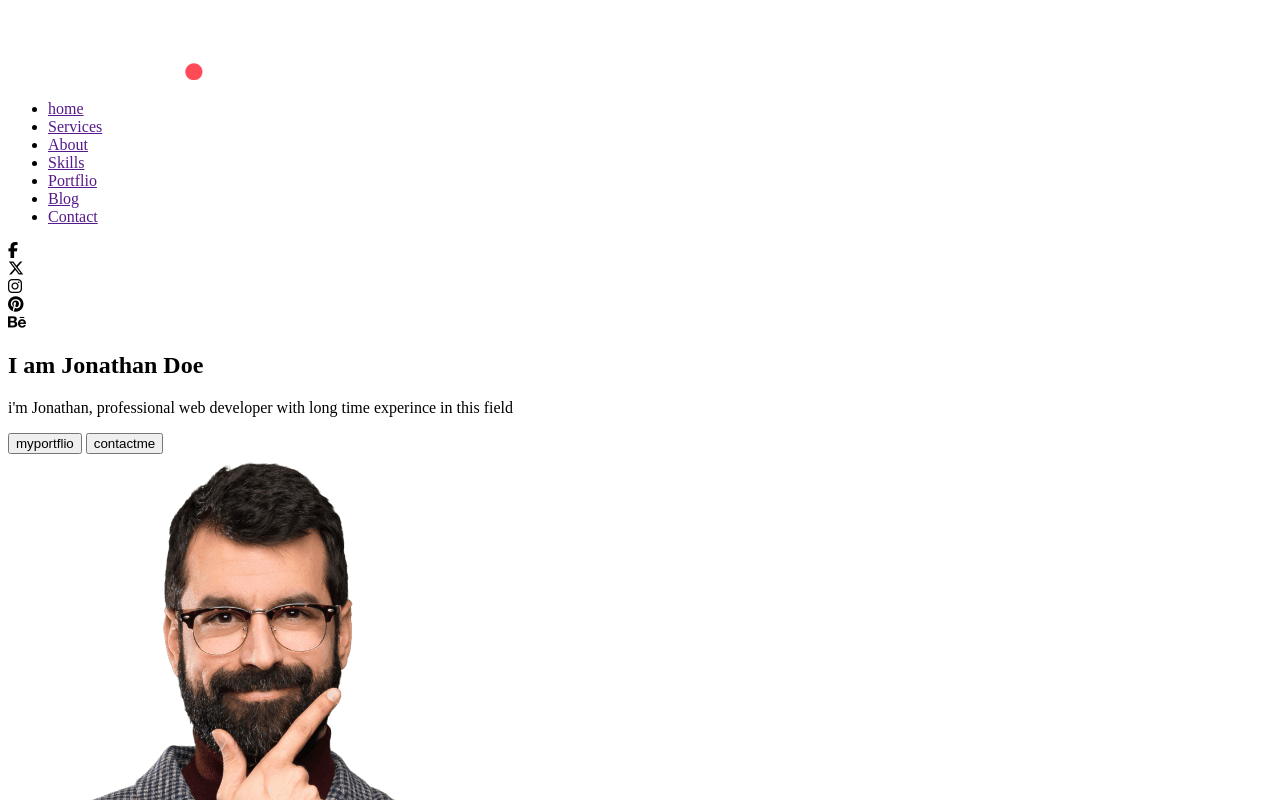
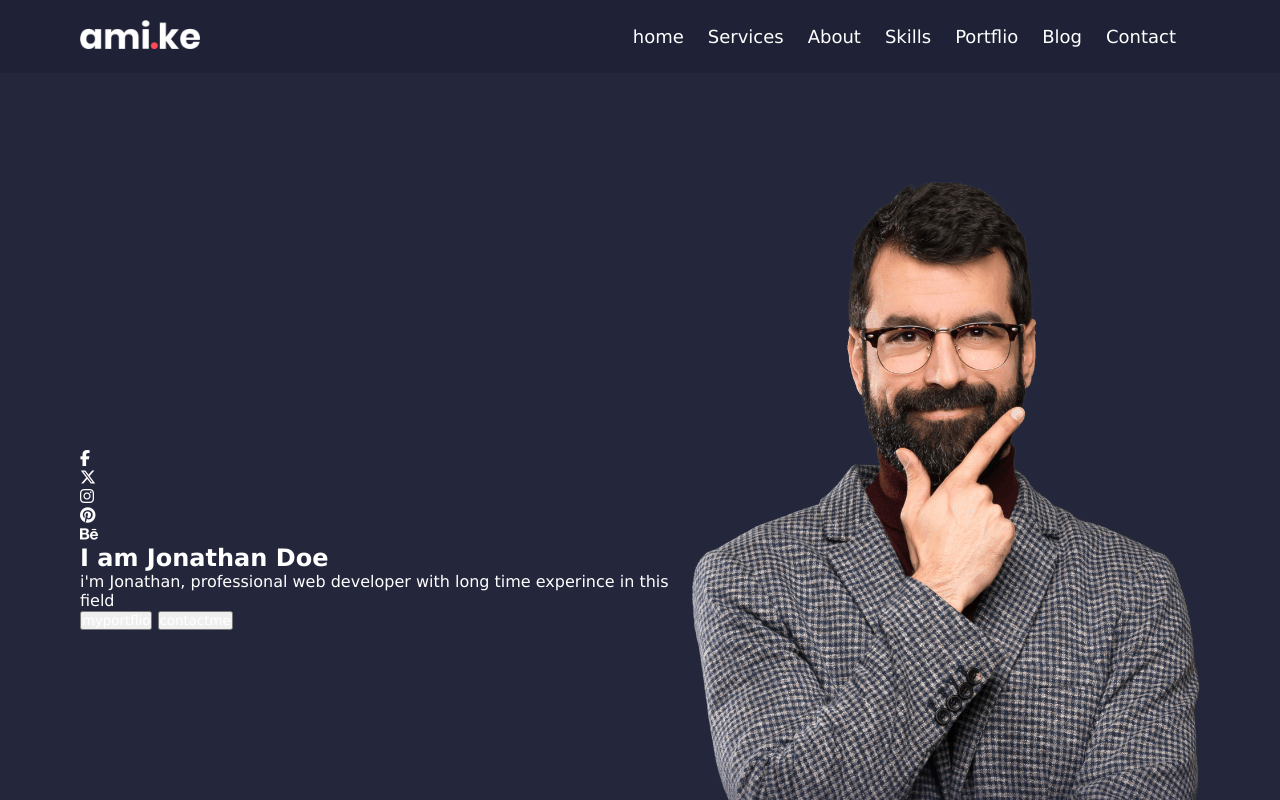
Before and after one commit to kashle/My-portflio, a plain HTML site: page index.html in a window 1280 px wide. Shown: the top 800 px of the page. Drawn offline with Linux system fonts and the light colour scheme.

Commit message:
section 1

```diff
--- a/index.html
+++ b/index.html
@@ -5,30 +5,33 @@
     <meta name="viewport" content="width=device-width, initial-scale=1.0">
     <!-- front awesome icons link  -->
     <script src="https://kit.fontawesome.com/35a44a0ec2.js" crossorigin="anonymous"></script>
+    <!-- css style link  -->
+    <link rel="stylesheet" href="style/style.css">
+
     <title>My portflio</title>
 
 </head>
 <body>
-    <header>
-        <div id="brand"><img src="./image/amake.png" alt="brandlogo">
+    <header id="header" class="horizontal">
+        <div id="brand"><img id="brandlogo" src="./image/amake.png" alt="brandlogo">
         </div>
 
         <nav id="navbar">
-            <ul>
-                <li><a href="">home</a></li>
-                <li><a href="">Services</a></li>
-                <li><a href="">About</a></li>
-                <li><a href="">Skills</a></li>
-                <li><a href="">Portflio</a></li>
-                <li><a href="">Blog</a></li>
-                <li><a href="">Contact</a></li>
+            <ul class="horizontal">
+                <li class="navitem"><a href="">home</a></li>
+                <li class="navitem"><a href="">Services</a></li>
+                <li class="navitem"><a href="">About</a></li>
+                <li class="navitem"><a href="">Skills</a></li>
+                <li class="navitem"><a href="">Portflio</a></li>
+                <li class="navitem"><a href="">Blog</a></li>
+                <li class="navitem"><a href="">Contact</a></li>
             </ul>
         </nav>
     </header>
 
     <main>
         <!-- home section  -->
-        <section id="home">
+        <section id="home" class="horizontal">
             <div id="left">
                 <div id="socialicon">
                     <div id="icon"><i class="fa-brands fa-facebook-f"></i></div>
@@ -42,16 +45,19 @@
                     <div id="icon"><i class="fa-brands fa-behance"></i></div>
 
                 </div>
+
                 <div id="idintrotext">
                     <h2>I am Jonathan Doe</h2>
                 <p>i'm Jonathan, professional web developer with long time experince in this field</p>
 
                 </div>
+
+                <div id="actionbutton">
+                    <button>myportflio</button>
+                    <button>contactme</button>
+                </div>
             </div>
-            <div id="actionbutton">
-                <button>myportflio</button>
-                <button>contactme</button>
-            </div>
+
             <div id="right">
                 <img src="./image/whiteman.png" alt="whiteman">
             </div>
@@ -115,7 +121,14 @@
         </section>
 
         <!-- about section  -->
-        <section id="about"></section>
+        <section id="about">
+
+            <h1> About ME</h1>
+            <p>Lorem ipsum dolor sit, amet consectetur adipisicing elit. Quod impedit sapiente fugiat, dolore similique repellendus molestiae consequatur sed dolorem ut quo molestias esse numquam ipsa facere modi tempora at. Ullam!</p>
+
+            <div> Lorem ipsum dolor sit amet consectetur adipisicing elit. Esse iure pariatur nostrum cum aliquid laudantium dolorum magni, et est ad, ducimus, cumque ratione nulla. Blanditiis animi iste quidem delectus. Quibusdam.</div>
+
+        </section>
 
         <!-- skills section  -->
         <section id="skills"></section>
--- /dev/null
+++ b/style/style.css
@@ -0,0 +1,53 @@
+*{
+    margin: 0%;
+    padding: 0%;
+    box-sizing: border-box;
+    font-family: 'Lucida Sans', 'Lucida Sans Regular', 'Lucida Grande', 'Lucida Sans Unicode', Geneva, Verdana, sans-serif;
+    color: #ffff;
+}
+header {
+    background-color: #1F2236;
+    padding: 20px 80px;
+}
+
+#brandlogo{
+ width: 120px;
+}
+
+.horizontal {
+ display: flex;
+ justify-content: space-between;
+ align-items: center;
+
+}
+
+ .navitem{
+    list-style: none;
+    margin-right: 24px;
+
+ }
+
+.navitem a {
+    text-decoration: none;
+    font-size: 18px;
+    font-weight: 300;
+}
+
+.navitem a:hover {
+    color: #ff4a57;
+    cursor: pointer;
+}
+
+#home {
+    background-color: #24263b;
+    padding: 100px 80px;
+
+}
+
+#home .icon{
+display: flex;
+padding: 0%;
+justify-content: space-between;
+gap: 30x;
+
+}
```
Also changed, not shown: image/bg.jpg (added).
